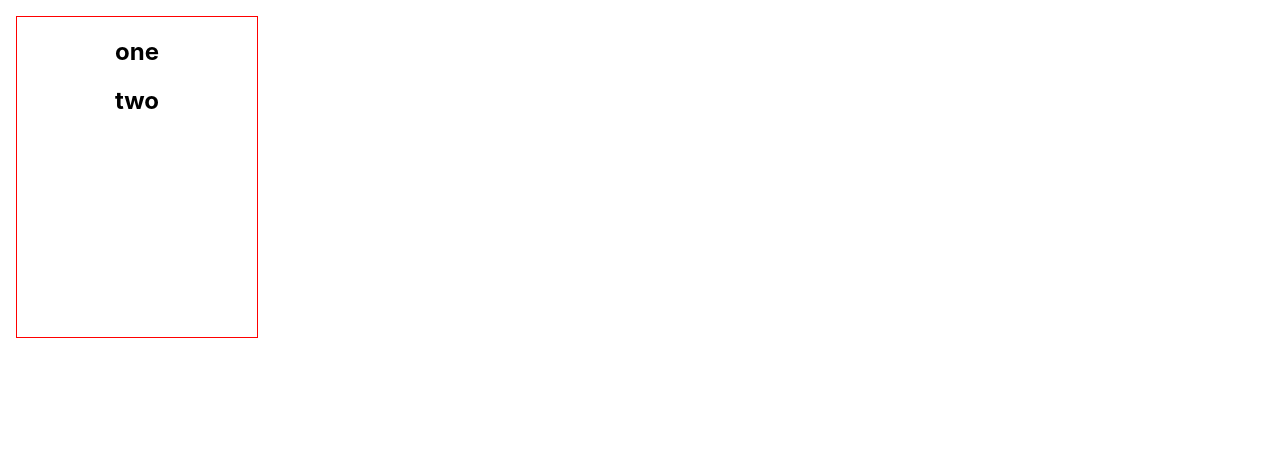
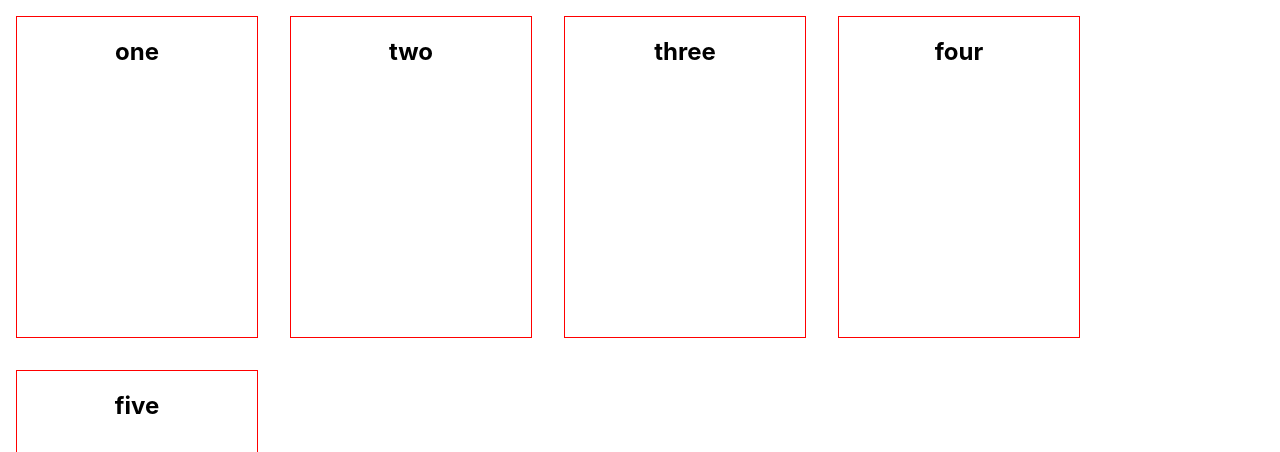
Before and after one commit to JoeByrne22/APOD_NASA, a React (Create React App) app: page / in a window 1280 px wide. Shown: the top 452 px of the page. Built offline with nearby package versions, Linux system fonts and the light colour scheme.

Commit message:
JSON updated

```diff
--- a/src/App.css
+++ b/src/App.css
@@ -45,3 +45,8 @@
   margin: 1rem;
   border: red 1px solid;
 }
+
+.indexContainer {
+  display: flex;
+  flex-wrap: wrap;
+}
--- a/src/App.js
+++ b/src/App.js
@@ -5,9 +5,7 @@ import './App.css';
 function App() {
   return (
     <div className="App">
-      <div className="container">
-        <PosterIndex />
-      </div>
+      <PosterIndex />
 
     </div>
   );
--- a/src/components/PosterBox.js
+++ b/src/components/PosterBox.js
@@ -14,6 +14,18 @@ class PosterBox extends Component {
         {
           "title": "two",
           "date" : 2
+        },
+        {
+          "title": "three",
+          "date" : 3
+        },
+        {
+          "title": "four",
+          "date" : 4
+        },
+        {
+          "title": "five",
+          "date" : 5
         }
       ]
     }
@@ -21,10 +33,12 @@ class PosterBox extends Component {
   render()
   {
     return(
-      <div>
+      <div class="indexContainer">
         {
           this.state.data.map((newData)=>
+          <div className="container">
               <h2>{newData.title}</h2>
+          </div>
             )
         }
       </div>
```
